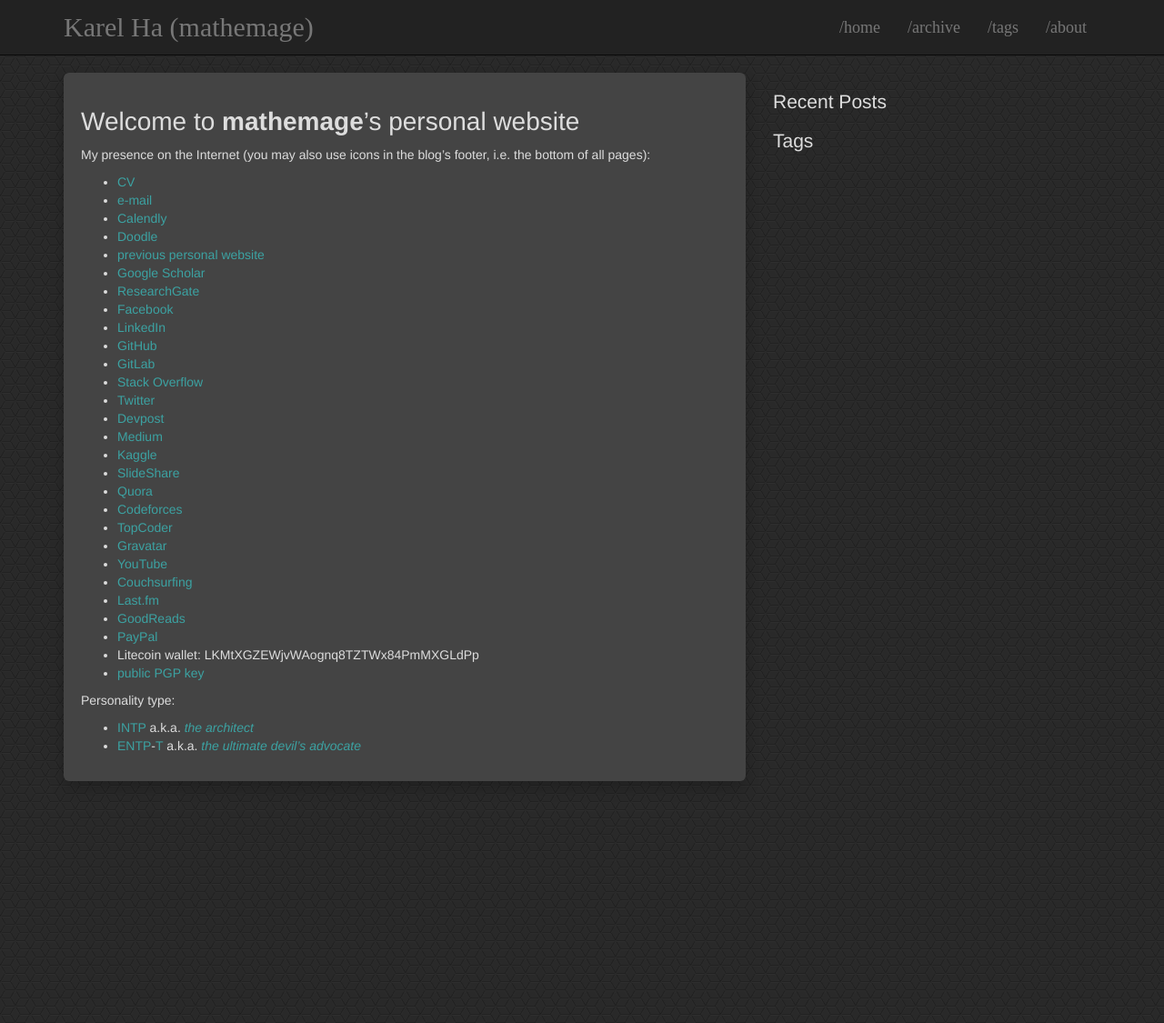
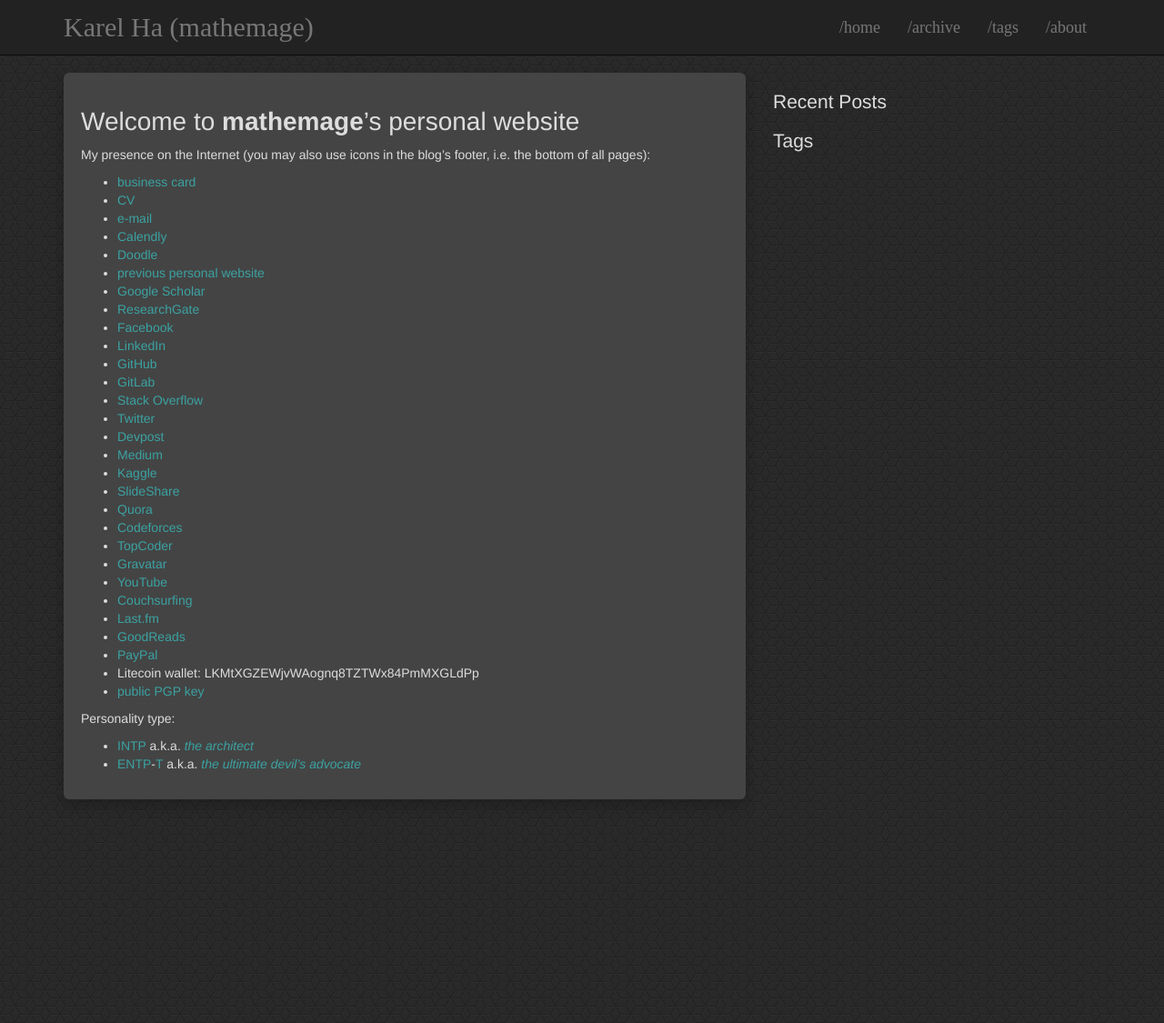
Before and after one commit to mathemage/mathemage.github.io, a Jekyll site: the page built from index.md, in a window 1280 px wide and 1249 px high, cut to the strip 0-1125 px from the top of the window. Shown: the whole strip at 91% size. Built offline with Jekyll 4.4.1, drawn with Linux system fonts in a browser that asks for light colours; our own code applies the rules of GitHub Pages for plain Markdown files.

Commit message:
Update index.md
Link to the business card

```diff
--- a/index.md
+++ b/index.md
@@ -2,6 +2,7 @@
 
 My presence on the Internet (you may also use icons in the blog's footer, i.e. the bottom of all pages):
 
+* [business card](http://q-r.to/bal4ks)
 * [CV](https://www.dropbox.com/s/qdy9aiwq3x302e9/cv.pdf?dl=0)
 * [e-mail](mailto:mathemage@gmail.com)
 * [Calendly](https://calendly.com/mathemage)
```
